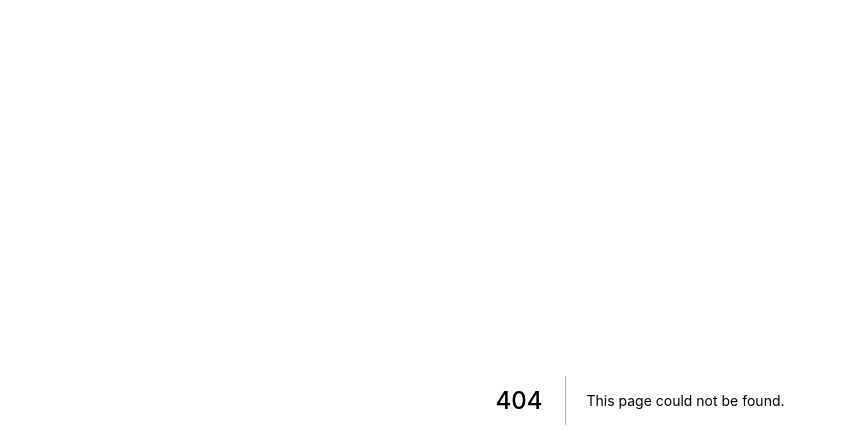
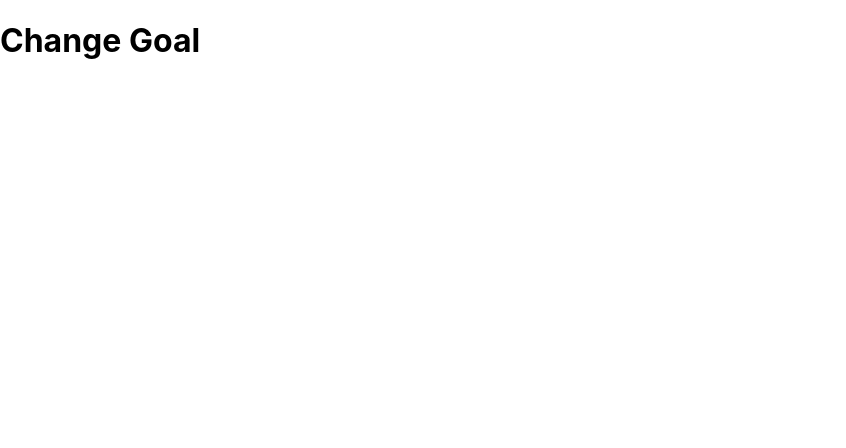
Before and after one commit to Glow-Carrots-App/glow-web, a Next.js app: page /settings/change-goal in a window 1280 px wide. Before the commit this address had no page. Shown: the top 448 px of the page, without its empty margins (0-846 px from the left). Built offline with nearby package versions, Linux system fonts and the light colour scheme.

Commit message:
add change-goal subpage to settings

```diff
--- /dev/null
+++ b/pages/settings/change-goal/index.js
@@ -0,0 +1,11 @@
+import Heading1 from "../../../components/Heading1/index";
+
+const ChangeGoal = () => {
+  return (
+    <div>
+      <Heading1>Change Goal</Heading1>
+    </div>
+  );
+};
+
+export default ChangeGoal;
```
